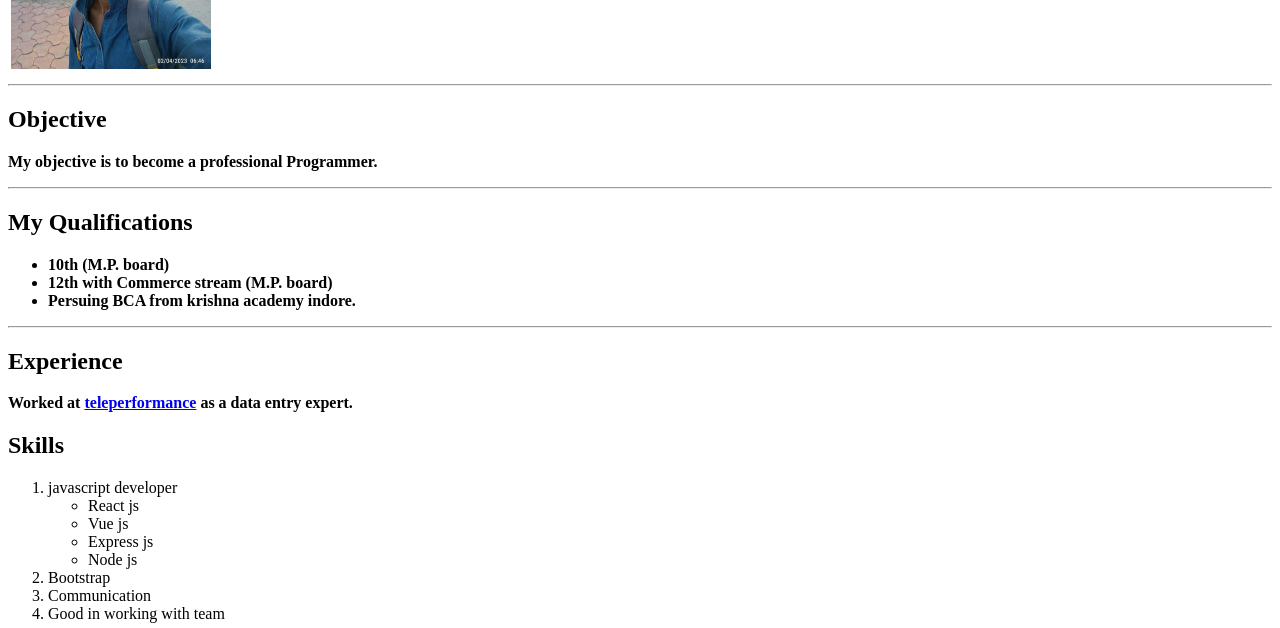
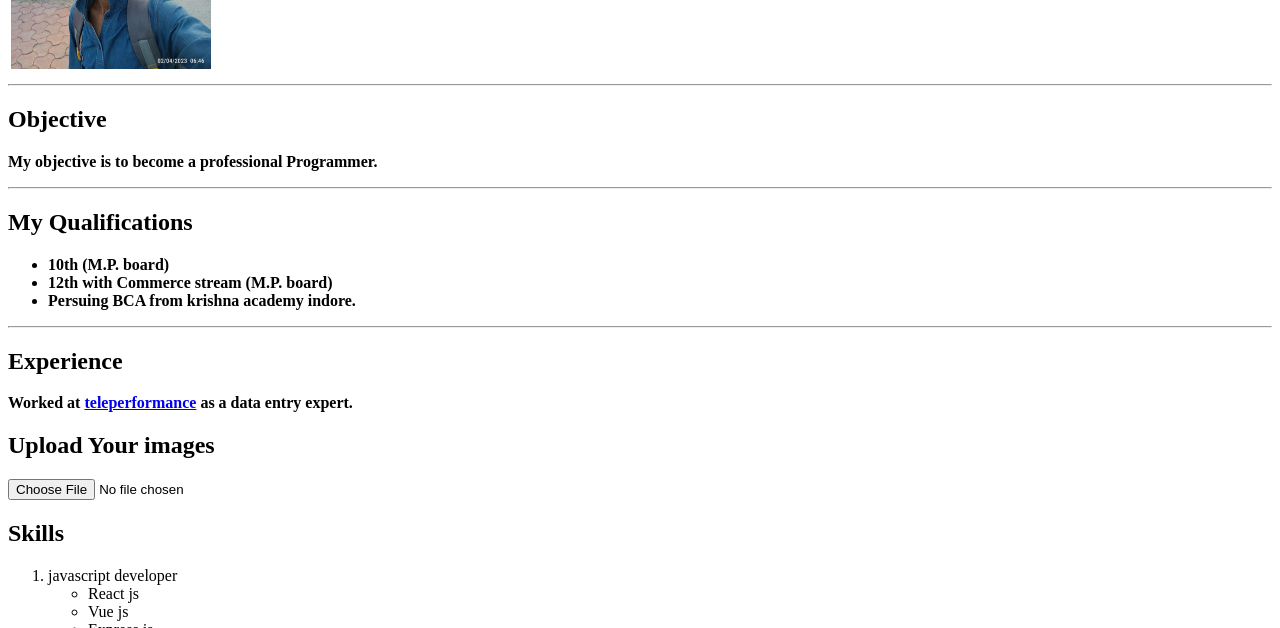
Before and after one commit to vijjudeveloper/resume-html, a plain HTML site: page index.html in a window 1280 px wide. Shown: the part 172-800 px from the top of the page. Drawn offline with Linux system fonts and the light colour scheme.

Commit message:
Add files via upload

```diff
--- a/index.html
+++ b/index.html
@@ -26,6 +26,8 @@
 <hr>
 <h2>Experience</h2>
 <p><b>Worked at <a href="./assets/experience.html">teleperformance</a> as a data entry expert.</b></p>
+<h2>Upload Your images</h2>
+<input type="file" capture="user" accept="image/">
 <h2>Skills</h2>
 <ol>
     <li>javascript developer
```
